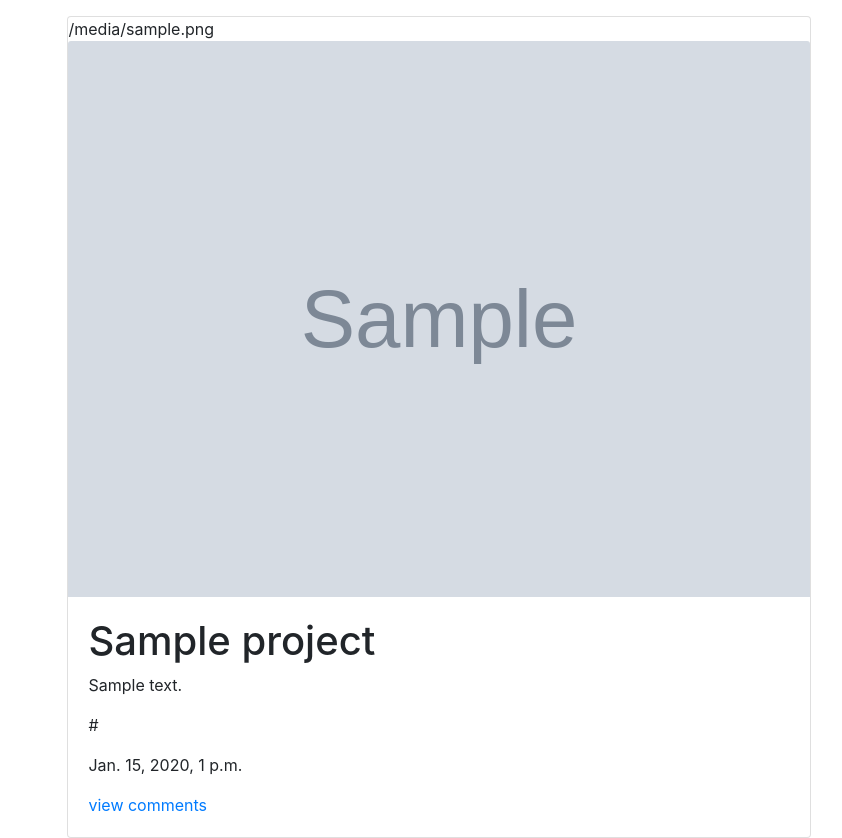
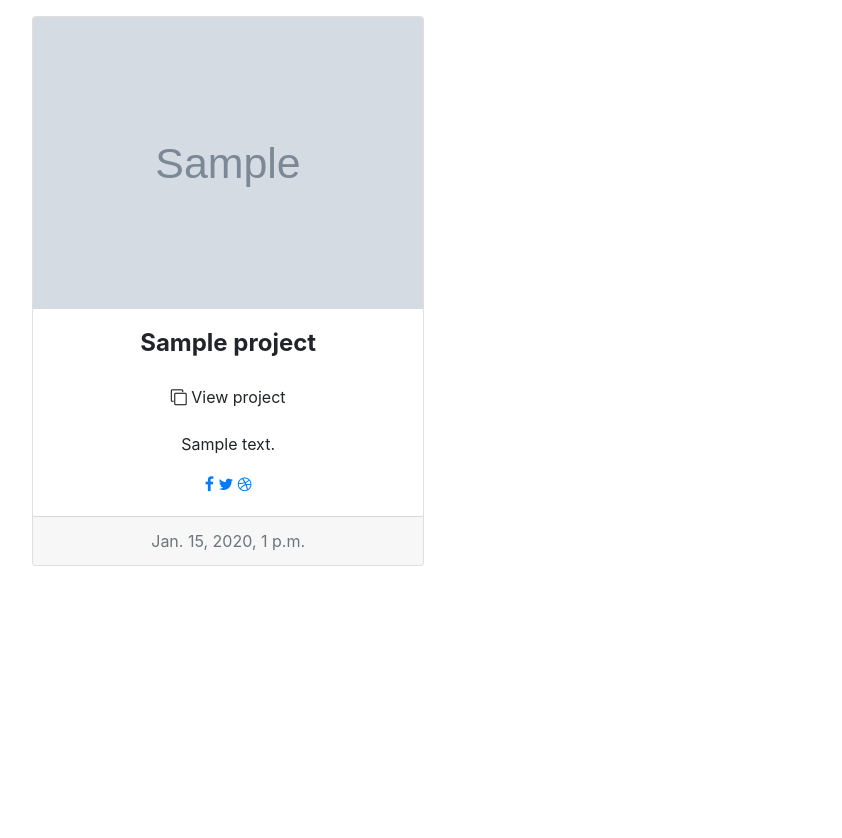
Before and after one commit to josphat-mwangi/Awwards-clone, a Django app: page / in a window 1280 px wide. Shown: the part 56-894 px from the top of the page, without its empty margins (201-1043 px from the left). After the commit the page ends 622 px from the top, so only its background shows below. Run offline with Django 3.2, Linux system fonts and the light colour scheme; tables that the repository leaves empty hold one stand-in row (values such as "Sample post"); grey boxes marked "Sample" are stand-in pictures; some libraries are stand-ins or nearby versions.

Commit message:
update index by changing card

```diff
--- a/main/templates/base.html
+++ b/main/templates/base.html
@@ -15,6 +15,7 @@
     <link href="https://stackpath.bootstrapcdn.com/font-awesome/4.7.0/css/font-awesome.min.css" rel="stylesheet"
         integrity="sha384-wvfXpqpZZVQGK6TAh5PVlGOfQNHSoD2xbE+QkPxCAFlNEevoEH3Sl0sibVcOQVnN" crossorigin="anonymous" />
     <link href="https://fonts.googleapis.com/css2?family=Pacifico&display=swap" rel="stylesheet">
+
 
     {% endblock %}
 
--- a/main/templates/index.html
+++ b/main/templates/index.html
@@ -4,26 +4,49 @@
 {% block content%}
 <br><br><br>
 {{block.super}}
+
 <div class="container">
     <div class="row">
-        <div class="col"></div>
-        <div class="col-md-11">
-            {%for photo in photos%}
-            <div class="card" style="width: 100%;">
-                {{photo.image.url}}
-                <img src="{{photo.image.url}}" class="card-img-top" alt="...">
-                <div class="card-body">
-                    <h1>{{photo.title}}</h1>
-                    <p class="card-text">{{photo.description}}</p>
-                    <P>{{photo.link}}</P>
-                    <p>{{photo.pub_date}}</p>
-                    <a href=""> view comments</a>
+        <!-- Card Regular -->
+        {%for photo in photos%}
+        <div class="col-md-6">
+            <div>
+                <div class="card card-cascade">
+                    <!-- Card image -->
+                    <div class="view view-cascade overlay">
+                        <img class="card-img-top" src="{{photo.image.url}}" alt="Card image cap" width="100%" height="100%">
+                        <a>
+                            <div class="mask rgba-white-slight"></div>
+                        </a>
+                    </div>
+
+                    <!-- Card content -->
+                    <div class="card-body card-body-cascade text-center">
+
+                        <!-- Title -->
+                        <h4 class="card-title"><strong>{{photo.title}}</strong></h4>
+                        <!-- Subtitle -->
+                        <h6 class="font-weight-bold indigo-text py-2"><a class="btn btn-pink" href="{{photo.link}}"><i
+                                    class="fa fa-clone left"></i> View project</a></h6>
+                        <!-- Text -->
+                        <p class="card-text">{{photo.description}}</p>
+                        <!-- Facebook -->
+                        <a type="button" class="btn-floating btn-small btn-fb"><i class="fa fa-facebook-f"></i></a>
+                        <!-- Twitter -->
+                        <a type="button" class="btn-floating btn-small btn-tw"><i class="fa fa-twitter"></i></a>
+                        <!-- Google + -->
+                        <a type="button" class="btn-floating btn-small btn-dribbble"><i class="fa fa-dribbble"></i></a>
+
+
+                    </div>
+                    <div class="card-footer text-muted text-center">
+                        {{photo.pub_date}}
+                    </div>
                 </div>
             </div>
-            {%endfor%}
+            <!-- Card Regular -->
         </div>
-        <div class="col"></div>
+        {% endfor %}
     </div>
 </div>
-
 {%endblock%}
--- a/main/templates/profile.html
+++ b/main/templates/profile.html
@@ -3,11 +3,12 @@
 {% load bootstrap4 %}
 {% load crispy_forms_tags %}
 {% block content %}
+<br><br><br>
 <div class="container">
     <div class="content-section">
         <div class="media">
 
-            <img src="{{profile.profile_pic.url}}" alt="here" style="height: 300px; width: 250px;">
+            <img src="{{profile_pic.url}}" alt="here" style="height: 300px; width: 250px;">
 
             <div class="media-body">
                 <h2 class="account-heading">{{ user.username }}</h2>
```
Also changed, not shown: media/image/Screenshot_from_2020-08-19_12-28-11.png (added).
